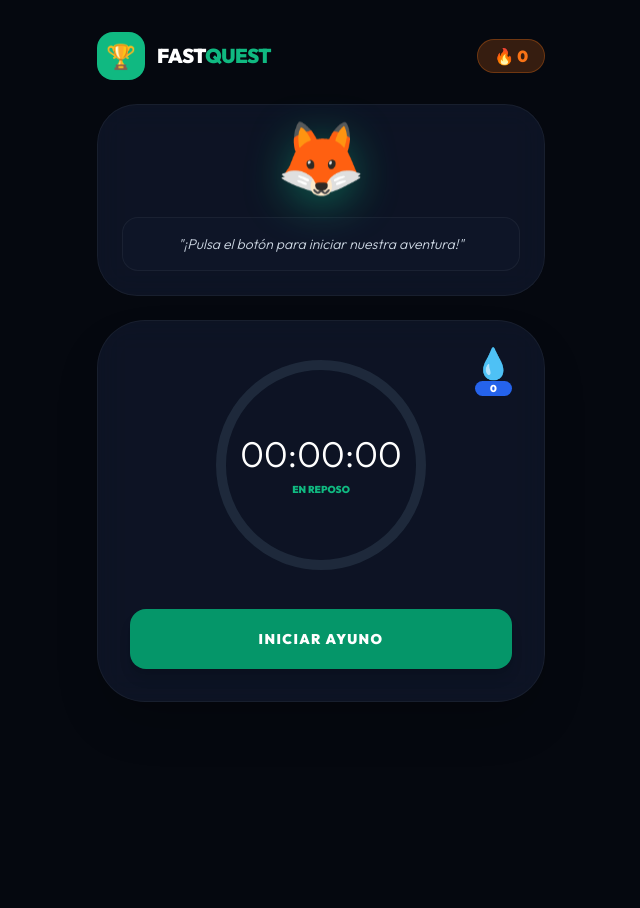
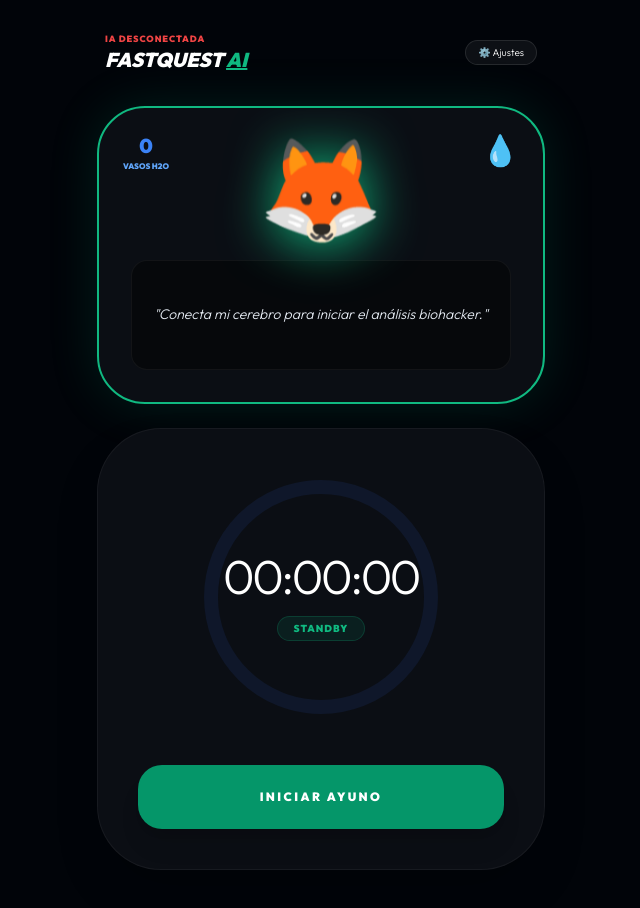
Before and after one commit to diiegobcfx/AyunoIntermitente, a plain HTML site: page index.html in a window 1280 px wide. Shown: the whole page, without its empty margins (319-959 px from the left). Before the commit the page ends 800 px from the top, so only its background shows below. Drawn offline with nearby package versions, Linux system fonts and the light colour scheme.

Commit message:
Actualizar index.html

```diff
--- a/index.html
+++ b/index.html
@@ -3,193 +3,163 @@
 <head>
     <meta charset="UTF-8">
     <meta name="viewport" content="width=device-width, initial-scale=1.0, maximum-scale=1.0, user-scalable=no">
-    <title>FastQuest - Fix Edition</title>
+    <title>FastQuest AI - Secure Edition</title>
     <script src="https://cdn.tailwindcss.com"></script>
     <style>
         @import url('https://fonts.googleapis.com/css2?family=Outfit:wght@300;600;900&display=swap');
-        body { font-family: 'Outfit', sans-serif; background: #05080f; color: white; -webkit-tap-highlight-color: transparent; }
-        .glass { background: rgba(15, 23, 42, 0.8); backdrop-filter: blur(16px); border: 1px solid rgba(255,255,255,0.05); }
-        .pet-anim { animation: breathe 3s infinite ease-in-out; cursor: pointer; display: inline-block; }
-        @keyframes breathe {
-            0%, 100% { transform: translateY(0); filter: drop-shadow(0 0 10px rgba(16,185,129,0.3)); }
-            50% { transform: translateY(-10px); filter: drop-shadow(0 15px 25px rgba(16,185,129,0.5)); }
-        }
-        .progress-ring { transition: stroke-dashoffset 0.5s ease; transform: rotate(-90deg); transform-origin: 50% 50%; }
+        body { font-family: 'Outfit', sans-serif; background: #010409; color: white; -webkit-tap-highlight-color: transparent; }
+        .glass { background: rgba(13, 17, 23, 0.85); backdrop-filter: blur(25px); border: 1px solid rgba(255,255,255,0.05); }
+        .ai-card { border: 2px solid #10b981; box-shadow: 0 0 50px rgba(16, 185, 129, 0.15); }
+        .pet-anim { animation: breathe 4s infinite ease-in-out; cursor: pointer; }
+        @keyframes breathe { 0%, 100% { transform: scale(1); filter: drop-shadow(0 0 10px #10b981); } 50% { transform: scale(1.1); filter: drop-shadow(0 10px 40px #10b981); } }
+        .progress-ring { transition: stroke-dashoffset 1s cubic-bezier(0.4, 0, 0.2, 1); transform: rotate(-90deg); transform-origin: 50% 50%; }
     </style>
 </head>
-<body class="flex flex-col items-center min-h-screen p-4">
+<body class="flex flex-col items-center min-h-screen p-4 pb-12">
 
-    <!-- Header Stats -->
-    <div class="w-full max-w-md flex justify-between items-center mb-6 mt-4">
-        <div class="flex items-center gap-3">
-            <div class="w-12 h-12 bg-emerald-500 rounded-2xl flex items-center justify-center text-2xl">🏆</div>
-            <h1 class="text-xl font-black tracking-tight">FAST<span class="text-emerald-500">QUEST</span></h1>
-        </div>
-        <div class="bg-orange-500/20 text-orange-500 px-4 py-1 rounded-full border border-orange-500/30 font-bold">
-            🔥 <span id="streak-val">0</span>
+    <!-- Configuración Segura de API -->
+    <div id="setup-panel" class="fixed inset-0 z-50 glass flex items-center justify-center p-6 hidden">
+        <div class="bg-slate-900 p-8 rounded-[2.5rem] border border-emerald-500/30 w-full max-w-sm text-center">
+            <h2 class="text-xl font-black mb-4 text-emerald-400">CONFIGURACIÓN IA</h2>
+            <p class="text-xs text-slate-400 mb-6">Pega tu API Key de Groq. Se guardará localmente en tu dispositivo y GitHub no podrá verla.</p>
+            <input type="password" id="api-input" placeholder="gsk_..." class="w-full bg-black border border-white/10 p-4 rounded-xl text-emerald-500 mb-4 outline-none focus:border-emerald-500">
+            <button onclick="saveApiKey()" class="w-full bg-emerald-600 py-4 rounded-xl font-bold text-sm tracking-widest">ACTIVAR CEREBRO</button>
         </div>
     </div>
 
-    <!-- Mascota -->
-    <div class="glass w-full max-w-md p-6 rounded-[2.5rem] mb-6 flex flex-col items-center text-center">
-        <div id="pet-avatar" class="text-7xl pet-anim mb-4" onclick="handlePetClick(event)">🦊</div>
-        <div class="bg-slate-900/80 p-4 rounded-2xl w-full border border-white/5">
-            <p id="pet-bubble" class="text-sm font-medium italic text-slate-300">"¡Pulsa el botón para iniciar nuestra aventura!"</p>
+    <!-- HUD principal -->
+    <div class="w-full max-w-md flex justify-between items-center mb-8 mt-4 px-2">
+        <div class="flex flex-col">
+            <span id="ai-label" class="text-[9px] font-black tracking-widest text-red-500 uppercase">IA DESCONECTADA</span>
+            <h1 class="text-xl font-black italic">FASTQUEST <span class="text-emerald-500 underline">AI</span></h1>
+        </div>
+        <button onclick="document.getElementById('setup-panel').classList.remove('hidden')" class="text-[10px] bg-white/5 px-3 py-1 rounded-full border border-white/10 hover:bg-white/10">⚙️ Ajustes</button>
+    </div>
+
+    <!-- Módulo IA -->
+    <div id="ai-container" class="glass ai-card w-full max-w-md p-8 rounded-[3rem] mb-6 flex flex-col items-center text-center relative">
+        <div class="absolute top-6 left-6">
+            <div id="water-count" class="text-xl font-black text-blue-500">0</div>
+            <div class="text-[8px] font-bold text-blue-400 uppercase">Vasos H2O</div>
+        </div>
+        <div onclick="addWater()" class="absolute top-6 right-6 cursor-pointer hover:scale-125 transition-transform text-3xl">💧</div>
+
+        <div id="pet-avatar" class="text-8xl pet-anim mb-6" onclick="askExpertIA()">🦊</div>
+
+        <div class="bg-black/40 p-5 rounded-2xl w-full border border-white/5 min-h-[110px] flex items-center justify-center">
+            <p id="ai-bubble" class="text-sm font-medium leading-relaxed text-slate-200 italic">"Conecta mi cerebro para iniciar el análisis biohacker."</p>
         </div>
     </div>
 
-    <!-- Timer & Water -->
-    <div class="glass p-8 rounded-[3rem] w-full max-w-md text-center shadow-2xl relative">
-        <div class="absolute top-6 right-8">
-            <button onclick="handleAddWater(event)" class="text-3xl active:scale-125 transition-transform">💧</button>
-            <div id="water-count" class="text-[10px] bg-blue-600 px-2 rounded-full font-bold">0</div>
-        </div>
-
-        <div class="relative flex items-center justify-center mb-8">
-            <svg class="w-56 h-56">
-                <circle class="text-slate-800" stroke-width="10" stroke="currentColor" fill="transparent" r="100" cx="112" cy="112"/>
-                <circle id="progress-bar" class="text-emerald-500 progress-ring" stroke-width="10" stroke-dasharray="628" stroke-dashoffset="628" stroke-linecap="round" stroke="currentColor" fill="transparent" r="100" cx="112" cy="112"/>
+    <!-- Timer -->
+    <div class="glass p-10 rounded-[4rem] w-full max-w-md text-center shadow-2xl relative">
+        <div class="relative flex items-center justify-center mb-10">
+            <svg class="w-64 h-64">
+                <circle class="text-slate-900" stroke-width="14" stroke="currentColor" fill="transparent" r="110" cx="128" cy="128"/>
+                <circle id="progress-bar" class="text-emerald-500 progress-ring" stroke-width="14" stroke-dasharray="691" stroke-dashoffset="691" stroke-linecap="round" stroke="currentColor" fill="transparent" r="110" cx="128" cy="128"/>
             </svg>
-            <div class="absolute flex flex-col">
-                <span id="timer-display" class="text-4xl font-light">00:00:00</span>
-                <span id="phase-label" class="text-[10px] font-bold text-emerald-500 uppercase mt-2">En reposo</span>
+            <div class="absolute flex flex-col items-center">
+                <span id="timer" class="text-5xl font-light tracking-tighter">00:00:00</span>
+                <div id="phase-badge" class="mt-4 px-4 py-1 bg-emerald-500/10 text-emerald-500 text-[10px] font-black uppercase tracking-widest rounded-full border border-emerald-500/20">Standby</div>
             </div>
         </div>
-
-        <button id="main-action-btn" onclick="handleMainAction()" class="w-full bg-emerald-600 hover:bg-emerald-500 py-5 rounded-2xl font-black text-sm tracking-widest shadow-lg transition-all active:scale-95">
-            INICIAR AYUNO
-        </button>
-    </div>
-
-    <!-- Modal de Inicio -->
-    <div id="start-modal" class="fixed inset-0 bg-black/90 backdrop-blur-md z-50 hidden items-center justify-center p-6">
-        <div class="glass p-8 rounded-[2.5rem] w-full max-w-xs text-center">
-            <h3 class="text-xl font-bold mb-4">¿A qué hora empezaste?</h3>
-            <input type="time" id="time-input" class="bg-slate-800 text-white text-4xl p-4 rounded-xl w-full text-center mb-6 outline-none border border-emerald-500/30">
-            <div class="flex gap-3">
-                <button onclick="toggleModal(false)" class="flex-1 text-slate-400 font-bold">ATRÁS</button>
-                <button onclick="startFasting()" class="flex-1 bg-emerald-600 py-3 rounded-xl font-bold">¡VAMOS!</button>
-            </div>
-        </div>
+        <button id="main-btn" onclick="toggleQuest()" class="w-full bg-emerald-600 hover:bg-emerald-500 py-6 rounded-3xl font-black text-xs tracking-[0.2em] shadow-xl active:scale-95 transition-all">INICIAR AYUNO</button>
     </div>
 
     <script>
-        // --- ESTADO GLOBAL ---
-        let state = {
-            isFasting: false,
-            water: 0,
-            startTime: null,
-            notifiedPhases: []
-        };
+        const circum = 110 * 2 * Math.PI;
+        let isFasting = false;
 
-        // --- FUNCIONES DE UI ---
-        function toggleModal(show) {
-            document.getElementById('start-modal').style.display = show ? 'flex' : 'none';
-        }
-
-        function handleMainAction() {
-            if (!state.isFasting) {
-                const now = new Date();
-                document.getElementById('time-input').value = now.getHours().toString().padStart(2, '0') + ":" + now.getMinutes().toString().padStart(2, '0');
-                toggleModal(true);
-                if ("Notification" in window) Notification.requestPermission();[span_4](start_span)[span_4](end_span)
+        // Gestión de API Key Segura
+        function saveApiKey() {
+            const key = document.getElementById('api-input').value;
+            if(key.startsWith('gsk_')) {
+                localStorage.setItem('groq_secure_key', key);
+                location.reload();
             } else {
-                if (confirm("¿Terminar el ayuno y guardar progreso?")) endFasting();[span_5](start_span)[span_5](end_span)
+                alert("Por favor, introduce una clave válida de Groq.");
             }
         }
 
-        function startFasting() {
-            const [h, m] = document.getElementById('time-input').value.split(':');
+        async function askExpertIA() {
+            const key = localStorage.getItem('groq_secure_key');
+            if(!key) {
+                document.getElementById('setup-panel').classList.remove('hidden');
+                return;
+            }
+
+            const bubble = document.getElementById('ai-bubble');
+            bubble.innerText = "Consultando redes neuronales...";
+
+            const start = localStorage.getItem('fastingStartTime');
+            const hours = start ? ((new Date() - new Date(parseInt(start))) / 1000 / 3600).toFixed(1) : 0;
+            const water = localStorage.getItem('fastingWater') || 0;
+
+            try {
+                const response = await fetch("https://api.groq.com/openai/v1/chat/completions", {
+                    method: 'POST',
+                    headers: { 'Authorization': `Bearer ${key}`, 'Content-Type': 'application/json' },
+                    body: JSON.stringify({
+                        model: "llama3-8b-8192",
+                        messages: [{ role: "system", content: "Eres un mentor biohacker. Responde en 12 palabras máximo. Contexto: Ayuno: "+hours+"h, Agua: "+water+" vasos." },
+                                   { role: "user", content: "Analiza mi estado." }],
+                        temperature: 0.6
+                    })
+                });
+                const data = await response.json();
+                bubble.innerText = `"${data.choices[0].message.content}"`;
+            } catch (e) {
+                bubble.innerText = "Error de conexión. Revisa tu API Key.";
+            }
+        }
+
+        // --- FUNCIONALIDAD BASE ---
+        function toggleQuest() {
+            if (!isFasting) {
+                const time = prompt("Hora inicio (HH:MM):", new Date().getHours()+":"+new Date().getMinutes());
+                if (time) {
+                    const [h, m] = time.split(':');
                     const d = new Date(); d.setHours(h, m, 0);
                     if (d > new Date()) d.setDate(d.getDate() - 1);
-
                     localStorage.setItem('fastingStartTime', d.getTime());
                     location.reload();
                 }
-
-        function endFasting() {
-            const logs = JSON.parse(localStorage.getItem('fastingLogs') || '{}');
-            logs[new Date().getDate()] = true;
-            localStorage.setItem('fastingLogs', JSON.stringify(logs));
+            } else {
+                if (confirm("¿Terminar misión?")) {
                     localStorage.removeItem('fastingStartTime');
                     localStorage.removeItem('fastingWater');
                     location.reload();
                 }
-
-        function handleAddWater(e) {
-            state.water++;
-            document.getElementById('water-count').innerText = state.water;
-            localStorage.setItem('fastingWater', state.water);
-            document.getElementById('pet-bubble').innerText = "¡Excelente! Hidratación máxima activada.";[span_6](start_span)[span_6](end_span)
-        }
-
-        function handlePetClick(e) {
-            const phrases = [
-                "Tu cuerpo está haciendo un trabajo increíble ahora mismo.",
-                "¡Recuerda que la autofagia empieza tras 16 horas!",
-                "Beber agua fría acelera ligeramente tu metabolismo.",
-                "¡Estás en racha, no te rindas ahora!"
-            ];
-            document.getElementById('pet-bubble').innerText = phrases[Math.floor(Math.random()*phrases.length)];
-        }
-
-        // --- CORE LÓGICA (NOTIFICACIONES Y TIMER) ---
-        function updateLoop() {
-            if (!state.startTime) return;
-
-            const diff = Math.floor((new Date() - new Date(parseInt(state.startTime))) / 1000);
-            const hours = diff / 3600;
-
-            // Timer display
-            const h = Math.floor(diff/3600).toString().padStart(2, '0');
-            const m = Math.floor((diff%3600)/60).toString().padStart(2, '0');
-            const s = (diff%60).toString().padStart(2, '0');
-            document.getElementById('timer-display').innerText = `${h}:${m}:${s}`;
-
-            // Progress bar (Meta 16h)
-            const progress = Math.min(diff / (16 * 3600), 1);
-            document.getElementById('progress-bar').style.strokeDashoffset = 628 - (progress * 628);
-
-            // Notificaciones de Agua (Cada 2 horas)
-            const waterInterval = Math.floor(hours / 2);
-            const lastWaterNotif = parseInt(localStorage.getItem('lastWaterNotif') || 0);
-            if (waterInterval > lastWaterNotif) {
-                sendNotification("💧 ¡Hidratación!", "Es hora de beber un vaso de agua para tu FastQuest.");[span_7](start_span)[span_7](end_span)
-                localStorage.setItem('lastWaterNotif', waterInterval);
-            }
-
-            // Notificaciones de Fase
-            if (hours >= 12 && !state.notifiedPhases.includes('fat')) {
-                sendNotification("🔥 Quema de Grasa", "¡Tu cuerpo ha entrado en cetosis!");[span_8](start_span)[span_8](end_span)
-                state.notifiedPhases.push('fat');
-                document.getElementById('phase-label').innerText = "Quema de Grasa";
-                document.getElementById('pet-avatar').innerText = "🐯";
             }
         }
 
-        function sendNotification(title, body) {
-            if ("Notification" in window && Notification.permission === "granted") {
-                new Notification(title, { body: body });[span_9](start_span)[span_9](end_span)
-            }
+        function addWater() {
+            let w = parseInt(localStorage.getItem('fastingWater') || 0) + 1;
+            localStorage.setItem('fastingWater', w);
+            document.getElementById('water-count').innerText = w;
+            askExpertIA();
         }
 
-        // --- INICIALIZACIÓN ---
         window.onload = () => {
-            const savedTime = localStorage.getItem('fastingStartTime');
-            if (savedTime) {
-                state.isFasting = true;
-                state.startTime = savedTime;
-                state.water = parseInt(localStorage.getItem('fastingWater') || 0);
-                document.getElementById('water-count').innerText = state.water;
-                document.getElementById('main-action-btn').innerText = "TERMINAR MISIÓN";
-                document.getElementById('main-action-btn').classList.replace('bg-emerald-600', 'bg-orange-700');
-                setInterval(updateLoop, 1000);
-                updateLoop();
+            const key = localStorage.getItem('groq_secure_key');
+            if(key) {
+                document.getElementById('ai-label').innerText = "IA GROQ CONECTADA";
+                document.getElementById('ai-label').classList.replace('text-red-500', 'text-emerald-500');
             }
 
-            // Cargar Racha
-            const logs = JSON.parse(localStorage.getItem('fastingLogs') || '{}');
-            document.getElementById('streak-val').innerText = Object.keys(logs).length;
+            const saved = localStorage.getItem('fastingStartTime');
+            if (saved) {
+                isFasting = true;
+                document.getElementById('main-btn').innerText = "FINALIZAR MISIÓN";
+                document.getElementById('main-btn').classList.replace('bg-emerald-600', 'bg-orange-700');
+                setInterval(() => {
+                    const diff = Math.floor((new Date() - new Date(parseInt(saved))) / 1000);
+                    const hours = diff / 3600;
+                    document.getElementById('timer').innerText = `${Math.floor(hours).toString().padStart(2, '0')}:${Math.floor((diff%3600)/60).toString().padStart(2, '0')}:${(diff%60).toString().padStart(2, '0')}`;
+                    document.getElementById('progress-bar').style.strokeDashoffset = circum - (Math.min(hours/16, 1) * circum);
+                }, 1000);
+            }
+            document.getElementById('water-count').innerText = localStorage.getItem('fastingWater') || 0;
         };
     </script>
 </body>
```
Lines whose indentation alone changed are shown as unchanged.
